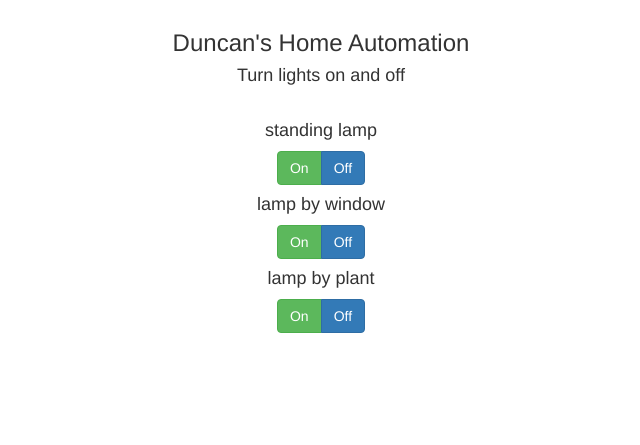
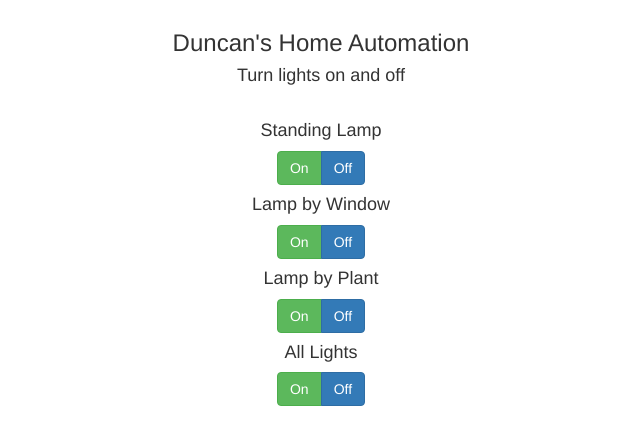
Before and after one commit to duncanBotti/flaskLights, a Flask app: page / in a window 1280 px wide. Shown: the top 445 px of the page, without its empty margins (319-959 px from the left). Run offline with Flask 2, Linux system fonts and the light colour scheme; some libraries are stand-ins or nearby versions.

Commit message:
adding all light on/off feature

```diff
--- a/app.py
+++ b/app.py
@@ -50,12 +50,29 @@ def get_tasks(task_id):
         sleep(1)
         lightThreeOff.off()
         return jsonify({'light' : lightOffSuccess})
+    elif task_id == 7:
+        lightOneOn.on()
+        lightTwoOn.on()
+        lightThreeOn.on()
+        sleep(1)
+        lightOneOn.off()
+        lightTwoOn.off()
+        lightThreeOn.off()
+    elif task_id == 8:
+        lightOneOff.on()
+        lightTwoOff.on()
+        lightThreeOff.on()
+        sleep(1)
+        lightOneOff.off()
+        lightTwoOff.off()
+        lightThreeOff.off()
     return jsonify({'light' : lightOffSuccess})
 
-@app.route('/shutdown', methods=['POST'])
-def shutdown():
-    shutdown_server()
-    return 'Server shutting down...'
+
+#@app.route('/shutdown', methods=['POST'])
+#def shutdown():
+#    shutdown_server()
+#    return 'Server shutting down...'
 
 @app.route('/')
 def index():
--- a/templates/index.html
+++ b/templates/index.html
@@ -18,21 +18,27 @@
         <h4> Turn lights on and off </h4>
       <div class="panel-body">
 
-        <h4> standing lamp </h4>
+        <h4> Standing Lamp </h4>
       	<div class="btn-group">
   			<button type="button" class="btn btn-success" id="lightOneOn">On</button>
   			<button type="button" class="btn btn-primary" id="lightOneOff">Off</button>
 		</div>
-        <h4> lamp by window </h4>
+        <h4> Lamp by Window </h4>
       	<div class="btn-group">
   			<button type="button" class="btn btn-success" id="lightTwoOn">On</button>
   			<button type="button" class="btn btn-primary" id="lightTwoOff">Off</button>
 		</div>
-        <h4> lamp by plant </h4>
+        <h4> Lamp by Plant </h4>
       	<div class="btn-group">
   			<button type="button" class="btn btn-success" id="lightThreeOn">On</button>
   			<button type="button" class="btn btn-primary" id="lightThreeOff">Off</button>
 		</div>
+	<h4> All Lights </h4>
+        <div class="btn-group">
+                        <button type="button" class="btn btn-success" id="lightAllOn">On</button>
+                        <button type="button" class="btn btn-primary" id="lightAllOff">Off</button>
+                </div>
+
       </div>
      </div>
   </div>
@@ -78,6 +84,21 @@
             console.log('wee');
         });
 
+	$( "#lightAllOn").click(function(e){
+            $.ajax({
+                url: "http://192.168.0.179:5000/lightApp/tasks/7"
+            });
+            console.log('wee');
+        });
+
+	$( "#lightAllOff").click(function(e){
+            $.ajax({
+                url: "http://192.168.0.179:5000/lightApp/tasks/8"
+            });
+            console.log('wee');
+        });
+
+
   </script>
 </body>
 </html>
```
